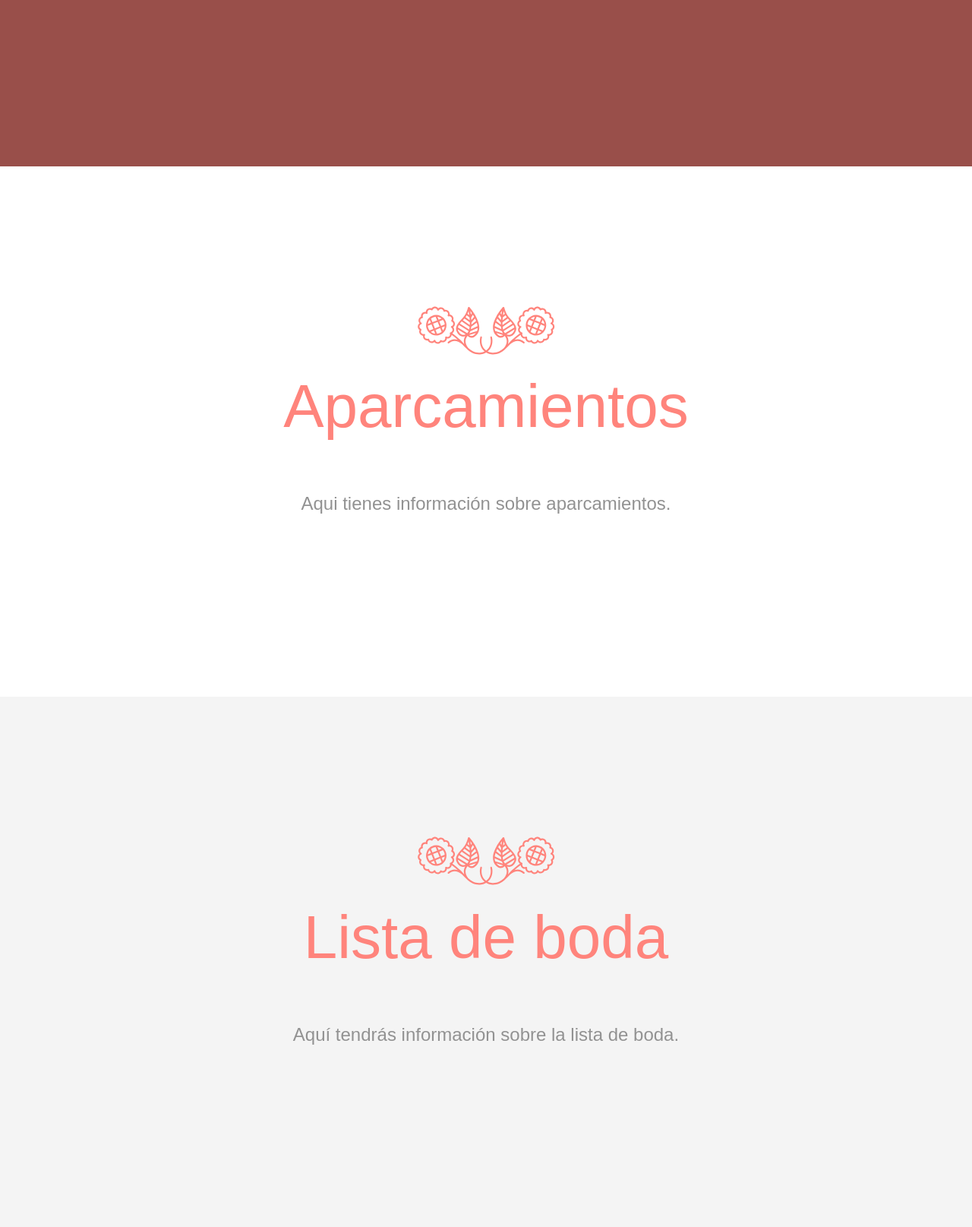
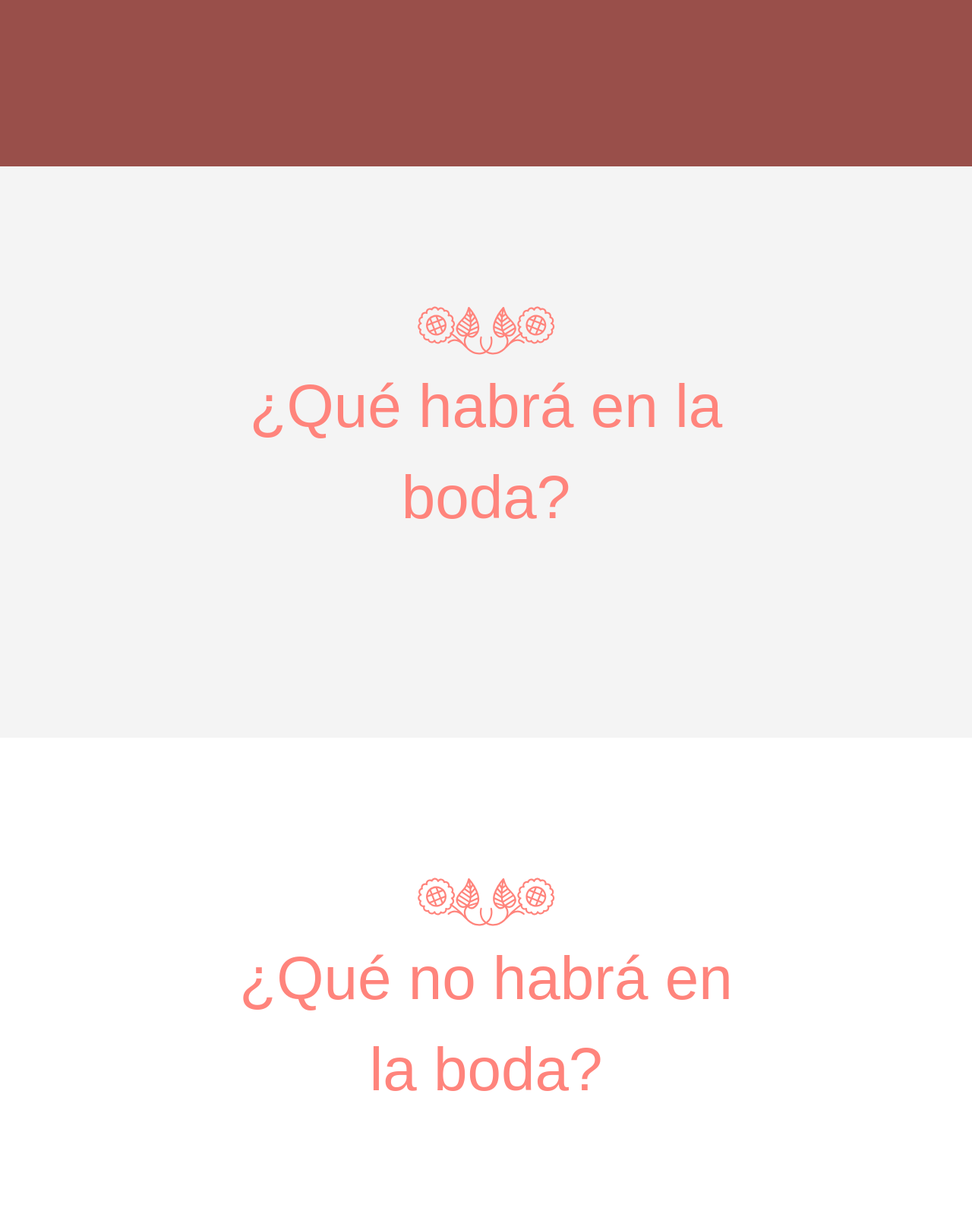
Before and after one commit to juan-fernandez/wedding-pablo, a Django app: page / in a window 1280 px wide. Shown: the part 4240-5855 px from the top of the page at 76% size. Run offline with Django 3.2, Linux system fonts and the light colour scheme; some libraries are stand-ins or nearby versions; some web fonts are replaced.

Commit message:
feedback

```diff
--- a/wedding/templates/index.html
+++ b/wedding/templates/index.html
@@ -69,11 +69,10 @@
 					<li class="active"><a href="#" data-nav-section="home"><span>Inicio</span></a></li>
 					<li><a href="#" data-nav-section="church"><span>La Iglesia</span></a></li>
 					<li><a href="#" data-nav-section="venue"><span>La Finca</span></a></li>
-					<li><a href="#" data-nav-section="parkings"><span>Aparcamientos</span></a></li>
-					<li><a href="#" data-nav-section="register"><span>Lista de Boda</span></a></li>
+					<li><a href="#" data-nav-section="what-there-is"><span>¿Qué habrá en la boda?</span></a></li>
 					<li><a href="#" data-nav-section="what-there-is-not"><span>¿Qué no habrá en la boda?</span></a></li>
 					<li><a href="#" data-nav-section="last-news"><span>Últimas Noticias</span></a></li>
-					<li style="margin-left:17px"><button class="btn btn-primary btn-sm" data-toggle="modal" data-target="#modal-confirm">Confirmar Asistencia</button></li>
+					<li style="margin-left:17px;margin-top:17px"><button class="btn btn-primary btn-sm" data-toggle="modal" data-target="#modal-confirm">Confirmar Asistencia</button></li>
 				</ul>
 				</div>
 		    </nav>
@@ -128,7 +127,6 @@
 			<div class="container" style="height:800px">
 				<div class="row animate-box">
 					<div class="col-md-12 section-heading text-center svg-sm colored">
-						<img src="{% static "images/AUPA-icon-blanco-01.png" %}" class="svg" alt="">
 						<h2 class="">La Iglesia</h2>
 						<div class="datewed">San Jerónimo el Real (C/  Moreto 4. Madrid)</div>
 					</div>
@@ -158,36 +156,13 @@
 		</div>
 	</div>
 
-	<div id="qbootstrap-gallery" data-section="parkings">
+	<div id="qbootstrap-gallery" class="au-background-grey" data-section="what-there-is">
 		<div class="container">
 			<div class="row animate-box">
 				<div class="col-md-8 col-md-offset-2">
 					<div class="col-md-12 text-center section-heading svg-sm colored">
 						<img src="{% static "images/flaticon/svg/005-two.svg" %}" class="svg" alt="">
-						<h2 class="au-smaller-if-small">Aparcamientos</h2>
-						<div class="row">
-						<div class="col-md-10 col-md-offset-1 subtext">
-							<h3>Aqui tienes información sobre aparcamientos.</h3>
-						</div>
-					</div>
-					</div>
-				</div>
-			</div>
-		</div>
-	</div>
-
-	<div id="qbootstrap-gallery" class="au-background-grey" data-section="register">
-		<div class="container">
-			<div class="row animate-box">
-				<div class="col-md-8 col-md-offset-2">
-					<div class="col-md-12 text-center section-heading svg-sm colored">
-						<img src="{% static "images/flaticon/svg/005-two.svg" %}" class="svg" alt="">
-						<h2>Lista de boda</h2>
-						<div class="row">
-						<div class="col-md-10 col-md-offset-1 subtext">
-							<h3>Aquí tendrás información sobre la lista de boda.</h3>
-						</div>
-					</div>
+						<h2>¿Qué habrá en la boda?</h2>
 					</div>
 				</div>
 			</div>
```
